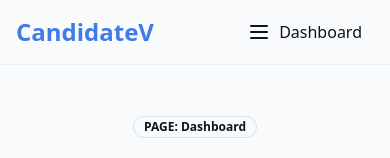
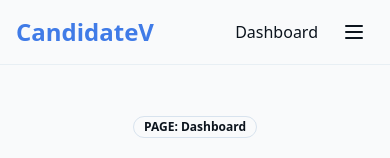
Before and after one commit to Kunle123/C5Frontend, a React (Vite) app in the folder frontend/: page /dashboard in a window 390 px wide. Shown: the top 158 px of the page. Built offline with nearby package versions, Linux system fonts and the light colour scheme; no server answers; sample sign-in values are in the browser's storage.

Commit message:
fix: separate Dashboard button and hamburger menu for logged-in users; Dashboard text navigates to dashboard, hamburger opens full nav menu

```diff
--- a/frontend/src/components/Navigation.tsx
+++ b/frontend/src/components/Navigation.tsx
@@ -35,19 +35,24 @@ export function Navigation() {
           >
             CandidateV
           </div>
-          {/* Hamburger menu for logged-in users */}
           {isLoggedIn ? (
-            <div className="flex items-center space-x-3">
+            <div className="flex items-center space-x-2 relative">
               <button
-                className="flex items-center px-3 py-2 rounded hover:bg-accent focus:outline-none"
+                className="text-base font-medium px-2 py-1 rounded hover:bg-accent focus:outline-none"
+                onClick={() => { navigate("/dashboard"); setShowMenu(false); }}
+                aria-label="Go to Dashboard"
+              >
+                Dashboard
+              </button>
+              <button
+                className="flex items-center px-2 py-2 rounded hover:bg-accent focus:outline-none"
                 onClick={() => setShowMenu((prev) => !prev)}
                 aria-label="Open menu"
               >
                 <Menu className="h-6 w-6" />
-                <span className="ml-2 text-base font-medium">Dashboard</span>
               </button>
               {showMenu && (
-                <div className="absolute right-4 top-16 bg-background border rounded shadow-lg z-50 min-w-[180px]">
+                <div className="absolute right-0 top-12 bg-background border rounded shadow-lg z-50 min-w-[180px]">
                   <button onClick={() => { navigate("/dashboard"); setShowMenu(false); }} className={`block w-full text-left px-4 py-2 hover:bg-accent ${isActive("/dashboard") ? "text-primary font-medium" : "text-foreground"}`}>Dashboard</button>
                   <button onClick={() => { navigate("/careerarcv2"); setShowMenu(false); }} className={`block w-full text-left px-4 py-2 hover:bg-accent ${isActive("/careerarcv2") ? "text-primary font-medium" : "text-foreground"}`}>Career Arc</button>
                   <button onClick={() => { navigate("/my-cvs-new"); setShowMenu(false); }} className={`block w-full text-left px-4 py-2 hover:bg-accent ${isActive("/my-cvs-new") ? "text-primary font-medium" : "text-foreground"}`}>My CVs</button>
```
